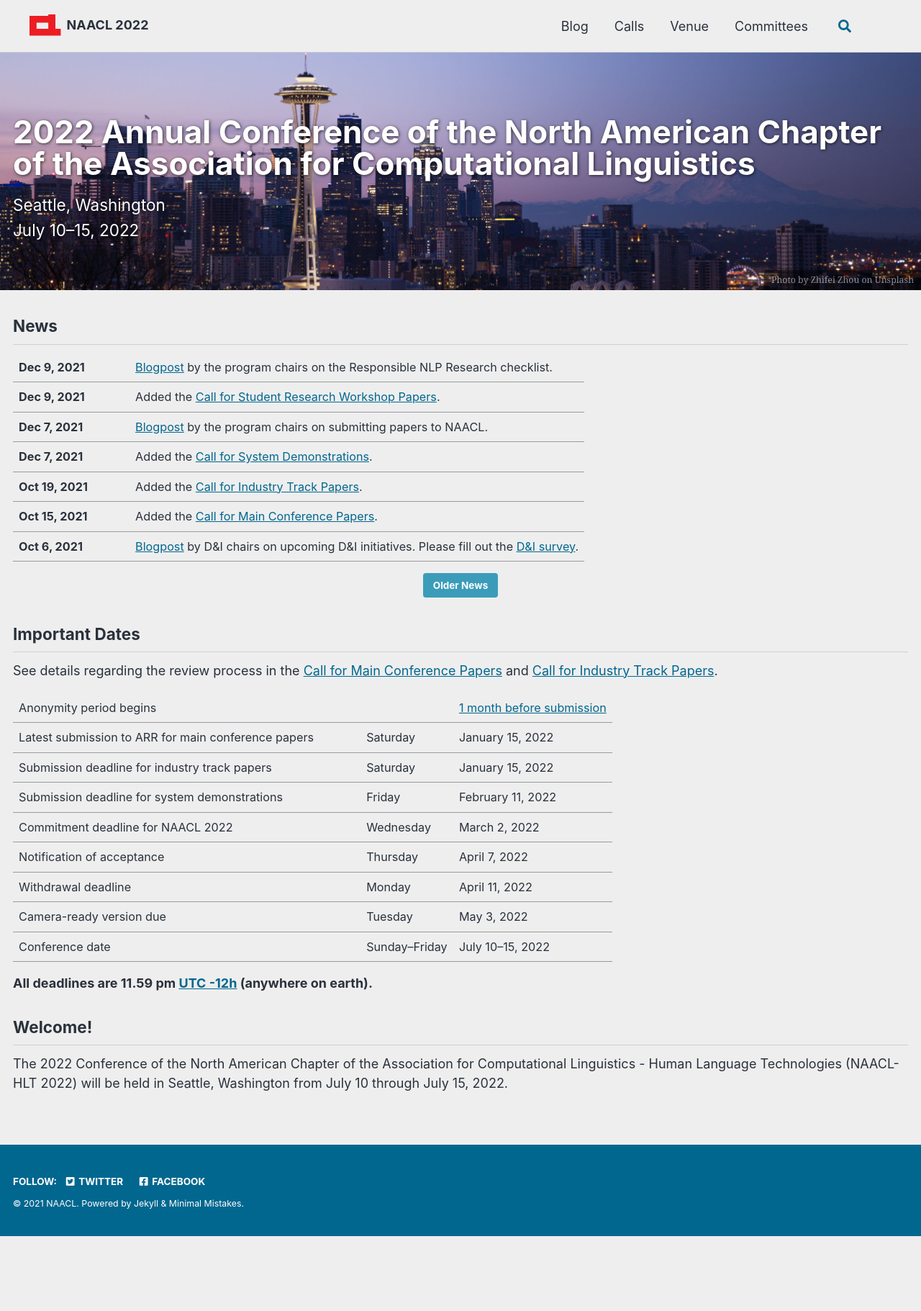
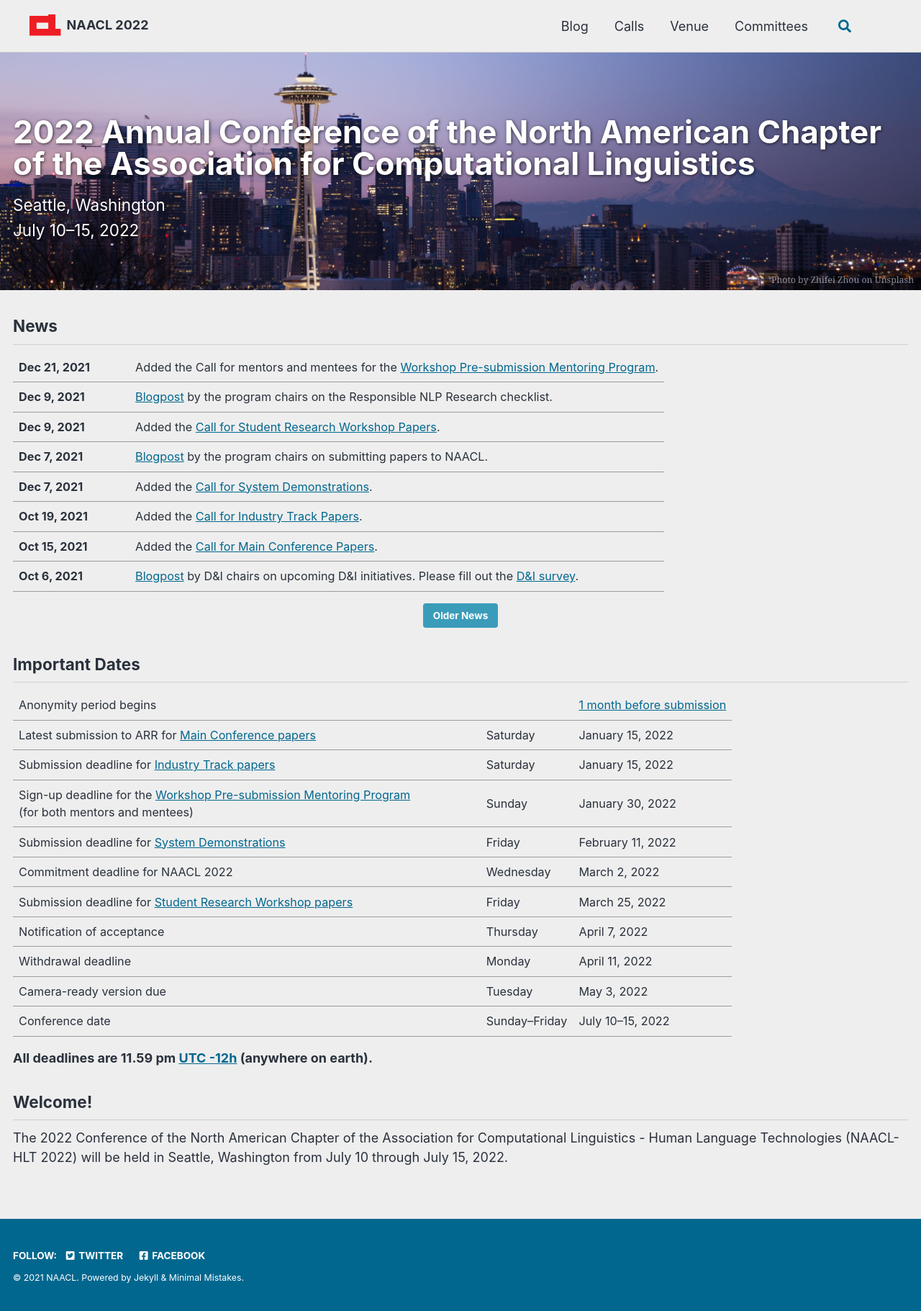
Before and after one commit to naacl-org/naacl-2022-website, a Jekyll site: the page built from _pages/home.md, in a window 1280 px wide. Shown: the whole page at 72% size. Built offline with Jekyll 4.4.1, drawn with Linux system fonts in a browser that asks for light colours; cached includes are drawn as plain includes; comment, search, counter and statistics services are not loaded; before the commit the page ends 1717 px from its top, so only the background shows below that.

Commit message:
Added Workshop Pre-submission Mentoring Program

```diff
--- a/_data/navigation.yml
+++ b/_data/navigation.yml
@@ -66,6 +66,8 @@ calls:
         url: /calls/demos/
       - title: "Student Research Workshop Papers"
         url: /calls/srw/
+      - title: "Workshop Pre-submission Mentoring"
+        url: /calls/workshop-mentoring/
       - title: "Tutorials"
         url: /calls/tutorials/
       - title: "Workshop Proposals"
--- a/_pages/home.md
+++ b/_pages/home.md
@@ -16,6 +16,7 @@ secondary_excerpt: "July 10--15, 2022"
 
 ## News
 
+| Dec 21, 2021 | Added the Call for mentors and mentees for the [Workshop Pre-submission Mentoring Program](/calls/workshop-mentoring/).
 | Dec 9, 2021 | [Blogpost](/blog/responsible-nlp-research-checklist/) by the program chairs on the Responsible NLP Research checklist.
 | Dec 9, 2021 | Added the [Call for Student Research Workshop Papers](/calls/srw/).
 | Dec 7, 2021 | [Blogpost](/blog/submissions/) by the program chairs on submitting papers to NAACL.
@@ -33,17 +34,17 @@ secondary_excerpt: "July 10--15, 2022"
 
 <style>
 .dates-table { font-size: .9em; }
-.dates-table tr td:nth-child(1) { width: 58%; }
+.dates-table tr td:nth-child(1) { width: 65%; }
 .dates-table del { color: #888; }
 </style>
 
-See details regarding the review process in the [Call for Main Conference Papers](/calls/papers/) and [Call for Industry Track Papers](/calls/industry/).
-
 | Anonymity period begins | | [1 month before submission](https://aclrollingreview.org/cfp#anonymity-period) |
-| Latest submission to ARR for main conference papers | Saturday | January 15, 2022 |
-| Submission deadline for industry track papers | Saturday | January 15, 2022 |
-| Submission deadline for system demonstrations | Friday | February 11, 2022 |
+| Latest submission to ARR for [Main Conference papers](/calls/papers/) | Saturday | January 15, 2022 |
+| Submission deadline for [Industry Track papers](/calls/industry/) | Saturday | January 15, 2022 |
+| Sign-up deadline for the [Workshop Pre-submission Mentoring Program](/calls/workshop-mentoring/)<br>(for both mentors and mentees) | Sunday | January 30, 2022 |
+| Submission deadline for [System Demonstrations](/calls/demos/) | Friday | February 11, 2022 |
 | Commitment deadline for NAACL 2022 | Wednesday | March 2, 2022 |
+| Submission deadline for [Student Research Workshop papers](/calls/srw/) | Friday | March 25, 2022 |
 | Notification of acceptance | Thursday | April 7, 2022 |
 | Withdrawal deadline | Monday | April 11, 2022 |
 | Camera-ready version due | Tuesday | May 3, 2022 |
```
Also changed, not shown: _pages/calls/calls.md (+2 -1 lines), _pages/calls/workshop-mentoring.md (added, +85 -0 lines).
